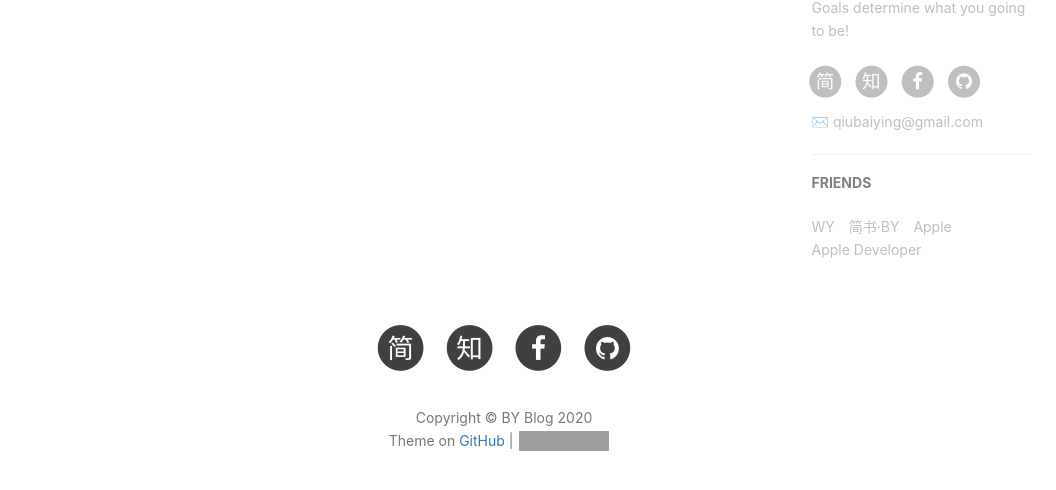
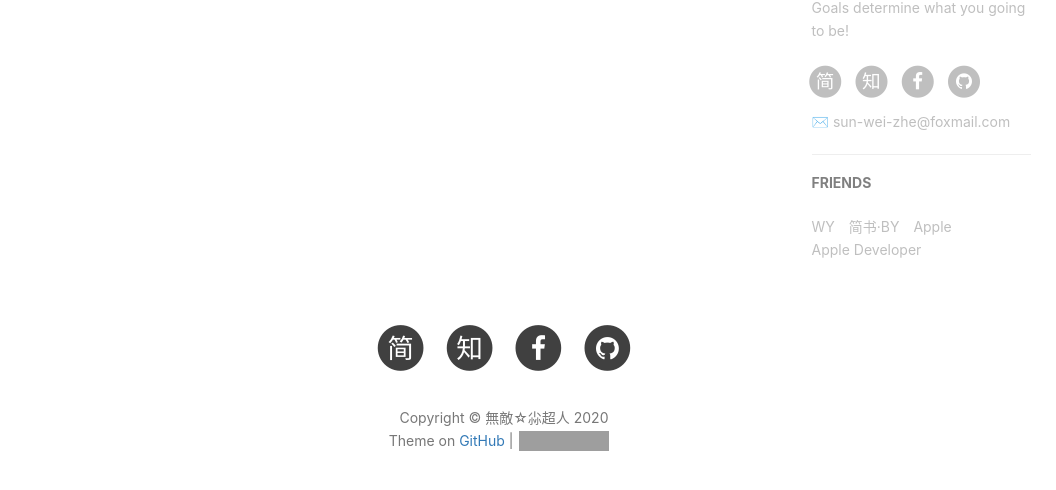
Before and after one commit to sun-wei-zhe/sun-wei-zhe.github.io, a Jekyll site: the page built from about.html, in a window 1280 px wide and 900 px high, scrolled down 713 px. Shown: the part 355-845 px from the top of the window, without its empty margins (136-1192 px from the left). Built offline with Jekyll 4.4.1, drawn with Linux system fonts in a browser that asks for light colours; nearby versions of some CDN libraries; comment, search, counter and statistics services are not loaded; grey boxes are pictures that could not be loaded.

Commit message:
修改配置

```diff
--- a/_config.yml
+++ b/_config.yml
@@ -1,13 +1,13 @@
 # Site settings
-title: BY Blog
-SEOTitle: 柏荧的博客 | BY Blog
+title: 無敵☆尛超人
+SEOTitle: 無敵☆尛超人 | Own Blog
 header-img: img/post-bg-desk.jpg
-email: qiubaiying@gmail.com
+email: sun-wei-zhe@foxmail.com
 description: "Every failure is leading towards success."
-keyword: "BY, BY Blog, 柏荧的博客, qiubaiying, 邱柏荧, iOS, Apple, iPhone"
-url: "http://qiubaiying.github.io"          # your host, for absolute URL
+keyword: "BY, BY Blog, 小超人, sunweizhe, 孙伟哲, iOS, Apple, iPhone, Game, Unity, 算法, 数据结构"
+url: "http://sun-wei-zhe.github.io"          # your host, for absolute URL
 baseurl: ""      # for example, '/blog' if your blog hosted on 'host/blog'
-github_repo: "https://github.com/qiubaiying/qiubaiying.github.io.git" # you code repository
+github_repo: "https://github.com/sun-wei-zhe/sun-wei-zhe.github.io.git" # you code repository
 
 # Sidebar settings
 sidebar: true                           # whether or not using Sidebar.
@@ -64,9 +64,9 @@
   enable: true    #是否开启Gitalk评论
   clientID: f2c84e7629bb1446c1a4                            #生成的clientID
   clientSecret: ca6d6139d1e1b8c43f8b2e19492ddcac8b322d0d    #生成的clientSecret
-  repo: qiubaiying.github.io    #仓库名称
-  owner: qiubaiying    #github用户名
-  admin: qiubaiying
+  repo: sun-wei-zhe.github.io    #仓库名称
+  owner: sun-wei-zhe    #github用户名
+  admin: sun-wei-zhe
   distractionFreeMode: true #是否启用类似FB的阴影遮罩
 
 
```
